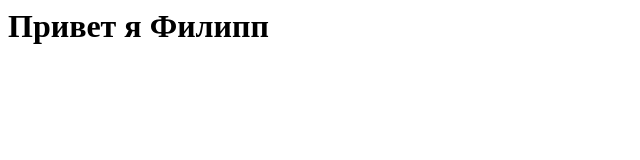
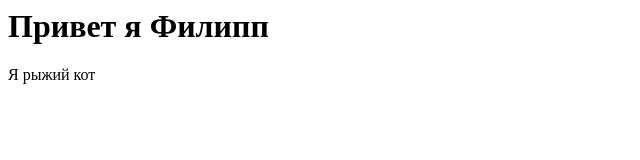
Before and after one commit to alina0018/fill, a plain HTML site: page index.html in a window 1280 px wide. Shown: the full height of the page, 0-640 px from the left. Drawn offline with Linux system fonts and the light colour scheme.

Commit message:
first commit 2

```diff
--- a/index.html
+++ b/index.html
@@ -1 +1,4 @@
 <h1>Привет я Филипп</h1>
+<p>
+     Я рыжий кот
+</p>
```
